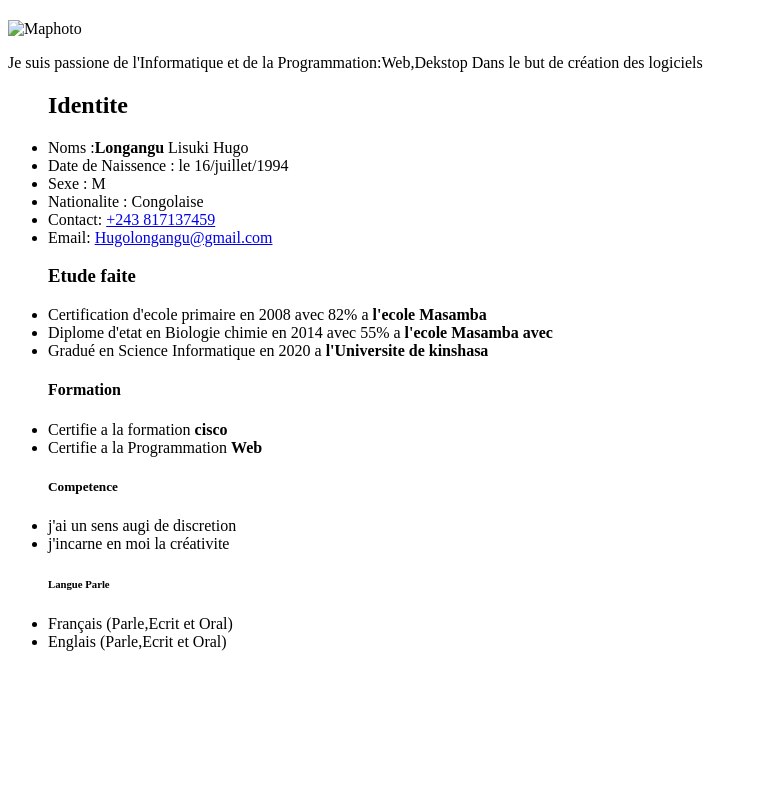
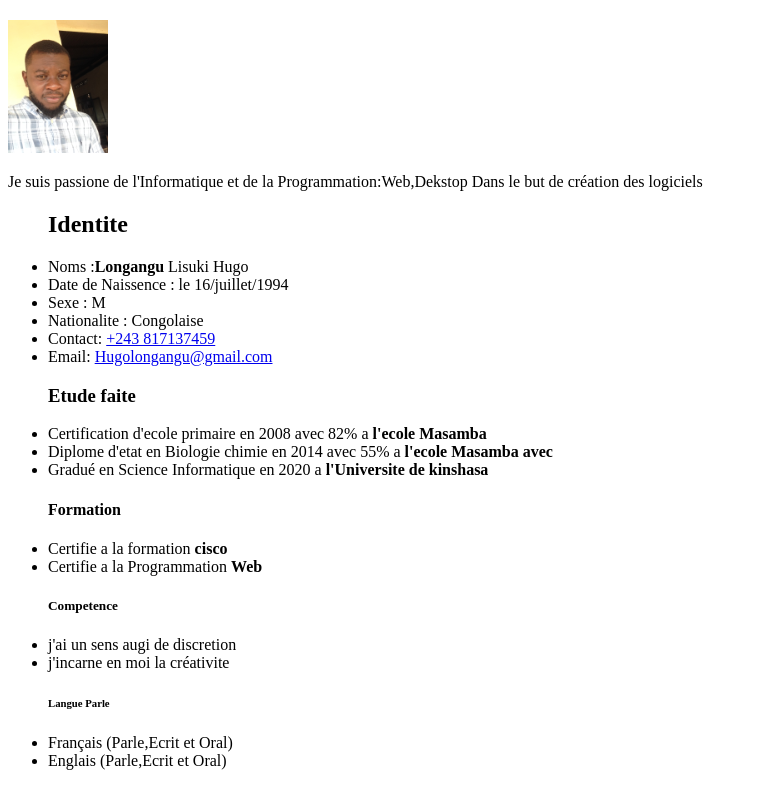
Before and after one commit to Hugolongangu/mon-cv, a plain HTML site: page index.html in a window 1280 px wide. Shown: the part 60-846 px from the top of the page, without its empty margins (0-757 px from the left). Before the commit the page ends 800 px from the top, so only its background shows below. Drawn offline with Linux system fonts and the light colour scheme.

Commit message:
ajouter l'image

```diff
--- a/index.html
+++ b/index.html
@@ -11,7 +11,7 @@
     <ul>
        <h1><strong>Mon cilcuime</strong></h1>
     </ul>
-   <p><img src="images/Ma photo.JPG" width="100" alt ="Maphoto"></p>
+   <p><img src="images/maphoto.JPG" width="100" alt ="Maphoto"></p>
    <p> Je suis passione de l'Informatique et de la Programmation:Web,Dekstop Dans le but de création des logiciels</p>
    <ul>
        <h2><strong> Identite</strong></h2>
```
Also changed, not shown: images/maphoto.JPG (added).
